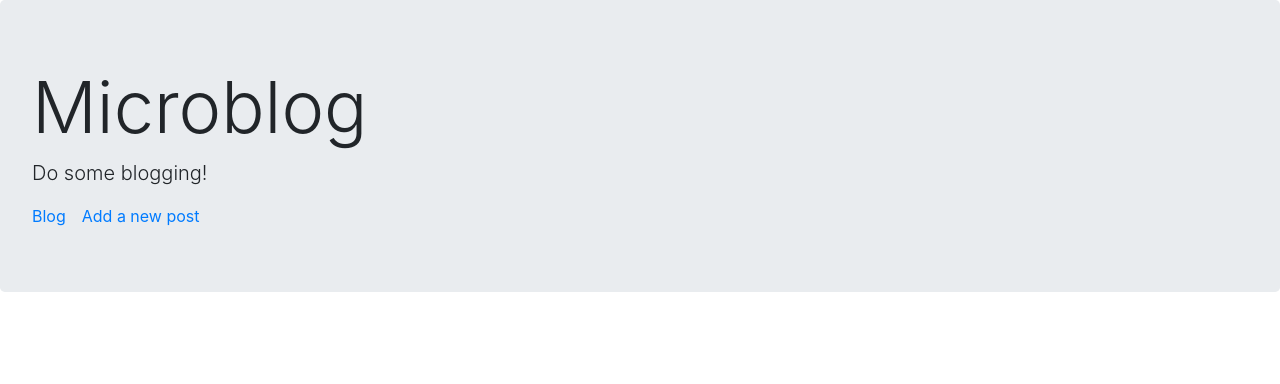
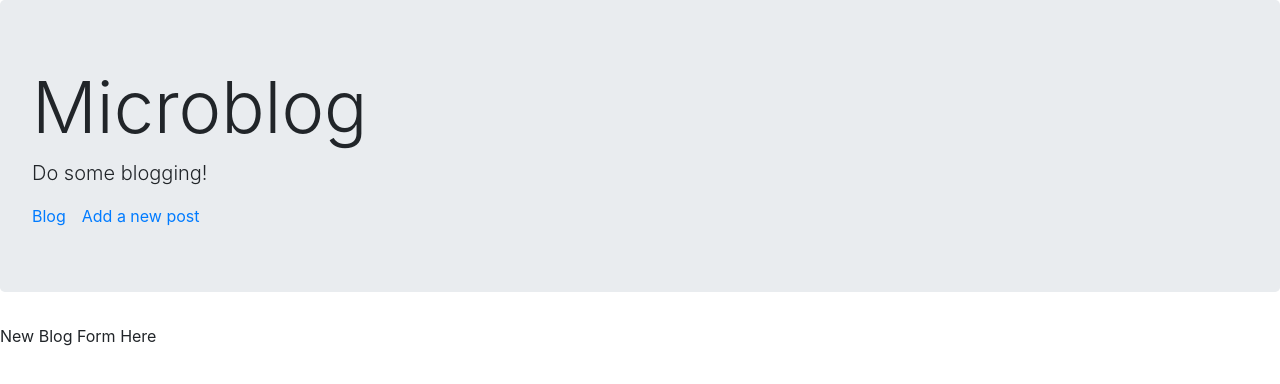
Before and after one commit to HeyImMatt/springboard-44-4-async-redux, a React (Create React App) app: page /new in a window 1280 px wide. Shown: the top 384 px of the page. Built offline with nearby package versions, Linux system fonts and the light colour scheme.

Commit message:
Add Routes compand NewBlogForm components, and add Routes to App

```diff
--- a/src/App.js
+++ b/src/App.js
@@ -1,10 +1,14 @@
 import React from 'react';
 import Nav from './Nav';
+import Routes from './Routes'
 import './App.css';
 
 function App() {
   return (
-    <Nav />
+    <>
+      <Nav />
+      <Routes />
+    </>
   );
 }
 
--- /dev/null
+++ b/src/NewBlogForm.js
@@ -0,0 +1,9 @@
+import React from 'react';
+
+export default function NewBlogForm() {
+  return (
+    <div>
+      New Blog Form Here
+    </div>
+  )
+}
--- /dev/null
+++ b/src/Routes.js
@@ -0,0 +1,14 @@
+import React from 'react';
+import { Switch, Redirect, Route } from 'react-router-dom';
+import NewBlogForm from './NewBlogForm'
+
+export default function Routes() {
+  return (
+    <Switch>
+      <Route path="/new" exact>
+        <NewBlogForm />
+      </Route>
+      <Redirect to="/" />
+    </Switch>
+  )
+}
```
